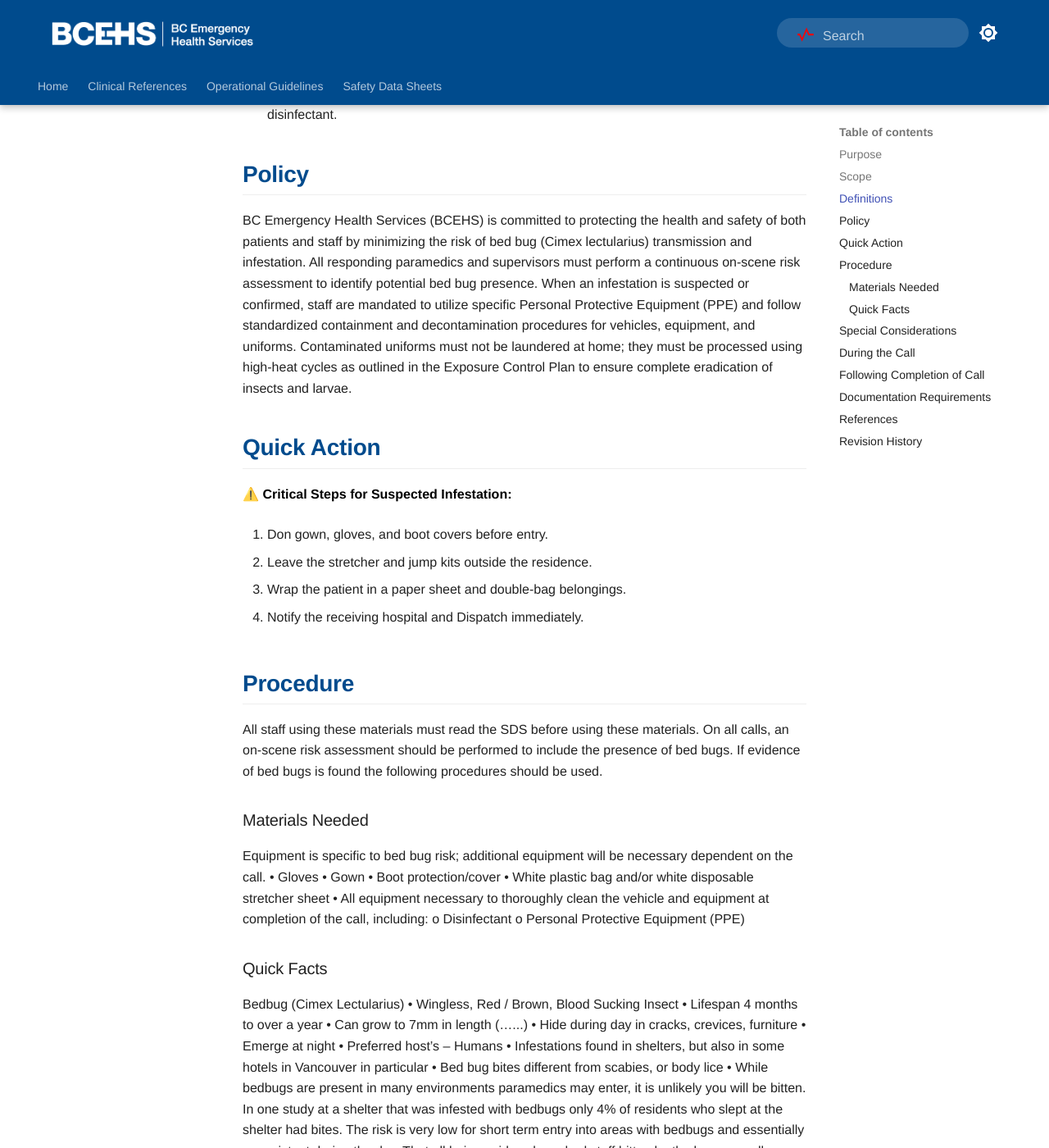
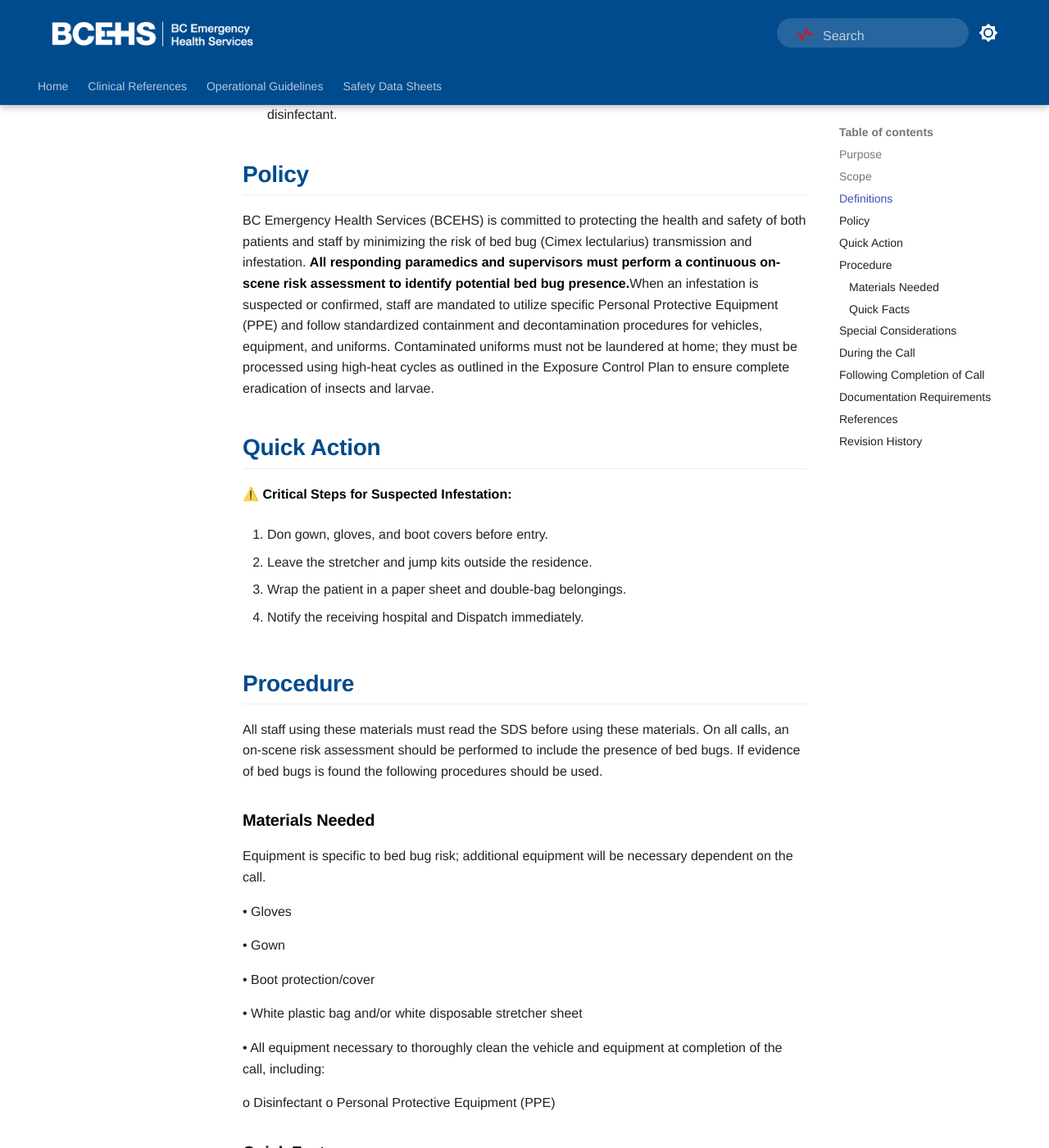
Before and after one commit to bcehsclinicalhub/TangoBot, an MkDocs documentation site: the page built from docs/clinical/bed-bugs-procedure.md, in a window 1280 px wide and 1400 px high, scrolled down 573 px. Shown: the whole window at 82% size. Built offline with MkDocs 1.6.1 and Material for MkDocs 9.7.7, drawn with Linux system fonts in a browser that asks for light colours; some of the changed text lies outside the part shown.

Commit message:
Update protocols

```diff
--- a/docs/clinical/bed-bugs-procedure.md
+++ b/docs/clinical/bed-bugs-procedure.md
@@ -41,7 +41,7 @@
 
 ## Policy
 
-BC Emergency Health Services (BCEHS) is committed to protecting the health and safety of both patients and staff by minimizing the risk of bed bug (Cimex lectularius) transmission and infestation. All responding paramedics and supervisors must perform a continuous on-scene risk assessment to identify potential bed bug presence. When an infestation is suspected or confirmed, staff are mandated to utilize specific Personal Protective Equipment (PPE) and follow standardized containment and decontamination procedures for vehicles, equipment, and uniforms. Contaminated uniforms must not be laundered at home; they must be processed using high-heat cycles as outlined in the Exposure Control Plan to ensure complete eradication of insects and larvae.
+BC Emergency Health Services (BCEHS) is committed to protecting the health and safety of both patients and staff by minimizing the risk of bed bug (Cimex lectularius) transmission and infestation. **All responding paramedics and supervisors must perform a continuous on-scene risk assessment to identify potential bed bug presence.**When an infestation is suspected or confirmed, staff are mandated to utilize specific Personal Protective Equipment (PPE) and follow standardized containment and decontamination procedures for vehicles, equipment, and uniforms. Contaminated uniforms must not be laundered at home; they must be processed using high-heat cycles as outlined in the Exposure Control Plan to ensure complete eradication of insects and larvae.
 
 ## Quick Action
 
@@ -60,28 +60,43 @@
 All staff using these materials must read the SDS before using these materials.
 On all calls, an on-scene risk assessment should be performed to include the presence of bed bugs. If evidence of bed bugs is found the following procedures should be used.
 
-### Materials Needed
+### **Materials Needed**
 
 Equipment is specific to bed bug risk; additional equipment will be necessary dependent on the call.
+
 • Gloves
+
 • Gown
+
 • Boot protection/cover
+
 • White plastic bag and/or white disposable stretcher sheet
+
 • All equipment necessary to thoroughly clean the vehicle and equipment at completion of the call, including:
+
   o Disinfectant
   o Personal Protective Equipment (PPE)
 
-### Quick Facts
+### **Quick Facts**
 
 Bedbug (Cimex Lectularius)
+
 • Wingless, Red / Brown, Blood Sucking Insect
+
 • Lifespan 4 months to over a year
+
 • Can grow to 7mm in length (…...)
+
 • Hide during day in cracks, crevices, furniture
+
 • Emerge at night
+
 • Preferred host’s – Humans
+
 • Infestations found in shelters, but also in some hotels in Vancouver in particular
+
 • Bed bug bites different from scabies, or body lice
+
 • While bedbugs are present in many environments paramedics may enter, it is unlikely you will be bitten. In one study at a shelter that was infested with bedbugs only 4% of residents who slept at the shelter had bites. The risk is very low for short term entry into areas with bedbugs and essentially nonexistent during the day. That all being said we have had staff bitten by the bugs on calls.
 Bedbugs are well established in Metro Vancouver Area.
 
@@ -97,7 +112,7 @@
 If you do find a bite, wash the area with warm water and soap. Do not scratch.
 An ice pack can provide relief from itching or pain if necessary. An Antihistamine if required for itching.
 
-## Special Considerations
+## **Special Considerations**
 
 Pre-warning on a response to a known bed bug premise, crews should;
 • Donn paper bootie covers, tuck in pant cuffs. Always wear appropriate PPE.
@@ -107,7 +122,7 @@
 • Stay clear of clothing, bedding, and attempt to move patient removing current clothing and bedding replacing with laundered clothing, hospital gowns or Tyvek.
 • Always maintain patient modesty.
 
-## During the Call
+## **During the Call**
 
 1. On scene risk assessment performed, identifying presence or high suspicion of bed bug infestation (or previous history of bed bugs on the CAD).
 2. Don gloves, gown and boot protection (additional PPE may be required according to the patient’s condition i.e. symptoms of influenza like illness).
@@ -124,13 +139,19 @@
 13. Notify the receiving hospital of the possibility of bed bugs.
 
 If bedbug is suspected from an individual:
+
 • Wrap patient in paper sheets and attempt to change clothing.
+
 • All clothing bagged, tagged (name etc.) and sealed with a knot.
 
 If bedbug suspected in vehicle:
-• Donn paper bootie covers, tuck in pant cuffs. Always wear appropriate PPE.
+
+• Donn paper bootie covers, tuck in pant cuffs. Always wear appropriate PPE
+
 • Leave stretcher outside of vehicle for separate cleansing Remove all linen from vehicle, bag & seal for laundry
+
 • Open all doors and allow as much light and UV lighting in to vehicle
+
 • Clean (patient & crew compartments) as per usual looking at corners, dark areas and air out
 
 
```
Also changed, not shown: docs/operational/index.md (+0 -8 lines), docs/operational/urban-wildland-interface-sar-events.md (+2 -2 lines), 1 other file.
